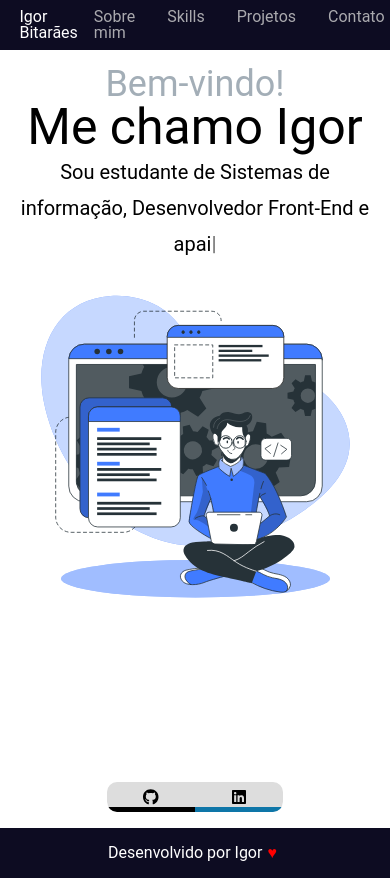
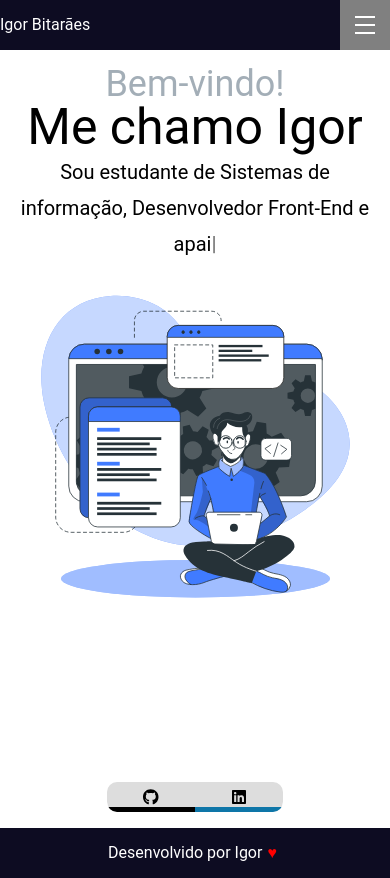
Before and after one commit to bitaraes/bitaraes, a Vue app: page / in a window 390 px wide. Built offline with nearby package versions, Linux system fonts and the light colour scheme.

Commit message:
[Add] Layout menu hamburguer

```diff
--- a/src/components/AppHeader.vue
+++ b/src/components/AppHeader.vue
@@ -9,6 +9,13 @@
           </li>
         </ul>
       </nav>
+    </div>
+    <div class="m-menu">
+      <button class="open-menu">
+        <span class="top"></span>
+        <span class="mid"></span>
+        <span class="bottom"></span>
+      </button>
     </div>
   </div>
 </template>
@@ -73,4 +80,43 @@ export default {
   left: 0;
   animation: slide 0.7s forwards;
 }
+.open-menu {
+  display: none;
+}
+@media screen and (max-width: 768px) {
+  .app-header__container .menu {
+    display: none;
+  }
+  .open-menu {
+    display: block;
+    width: 50px;
+    height: 50px;
+    background: grey;
+    border: none;
+    position: relative;
+    z-index: 100;
+    appearance: none;
+    cursor: pointer;
+    outline: none;
+  }
+  .open-menu > span {
+    display: block;
+    width: 20px;
+    height: 2px;
+    margin: auto;
+    background: white;
+    position: absolute;
+    top: 0;
+    bottom: 0;
+    left: 0;
+    right: 0;
+    transition: all 0.4s ease;
+  }
+  .open-menu > span.top {
+    transform: translateY(-8px);
+  }
+  .open-menu > span.bottom {
+    transform: translateY(8px);
+  }
+}
 </style>
```
